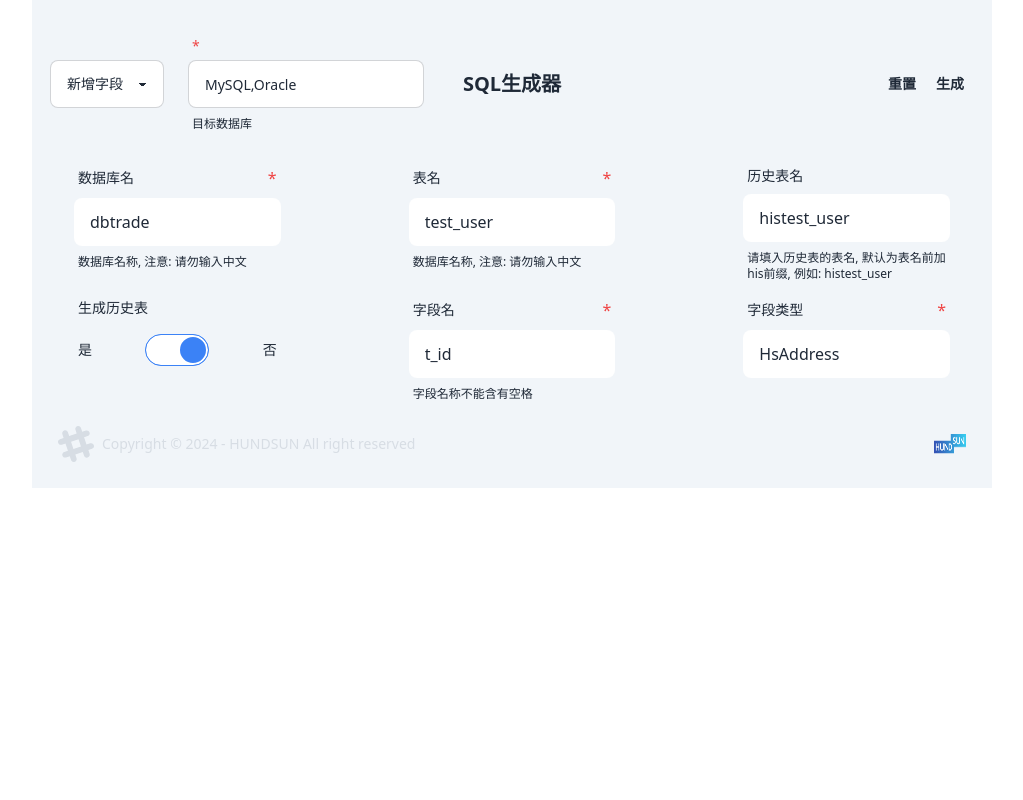
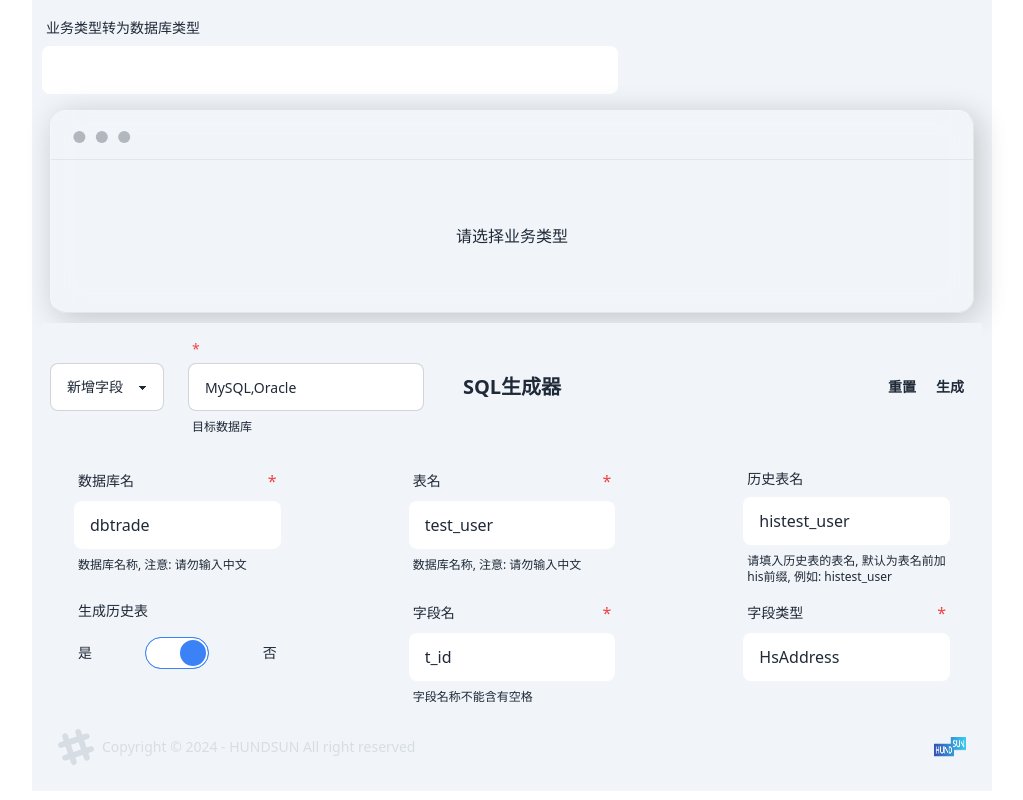
Before and after one commit to HikawaLee/sql-convert-main, a Vue app: page / in a window 1280 px wide. Shown: the whole page, without its empty margins (128-1151 px from the left). Built offline with nearby package versions, Linux system fonts and the light colour scheme.

Commit message:
:chore: 添加数据类型转换页面，临时使用

```diff
--- a/src/App.vue
+++ b/src/App.vue
@@ -1,14 +1,18 @@
 <script setup>
 import Main from './views/Main.vue';
 import logo from './assets/logo.gif'
+import TmpTypeConvert from "@/components/TmpTypeConvert.vue";
 </script>
 
 <template>
 
 
 
+  <div class="p-2.5 w-3/4 bg-slate-100 mx-auto min-w-96 min-h-full relative flex-col">
 
-  <div class="p-2.5 w-3/4 bg-slate-100 mx-auto min-w-96 min-h-full relative flex-col">
+    <TmpTypeConvert/>
+
+
     <Main/>
 
 
--- /dev/null
+++ b/src/components/TmpTypeConvert.vue
@@ -0,0 +1,65 @@
+<script setup>
+
+import { ref } from 'vue'
+import TypeOptions from '@/scripts/dataType_mapping.js'
+import bizOptions from "@/scripts/dataType_mapping.js";
+import {getType} from "@/scripts/mysql_func.js";
+const options = ref([])
+for (let key in TypeOptions) {
+  options.value.push(key)
+}
+const singleAns = ref('')
+
+
+const mysqlType = computed(() => {
+  if(singleAns.value === '') {
+    return ''
+  }
+  const {stdType, length, precision} = bizOptions[singleAns.value]
+  return getType(stdType, length, precision)
+})
+
+
+const updateConfig = () => {
+
+}
+
+
+</script>
+
+<template>
+  <div  class="form-control w-full max-w-xl [&::-webkit-calendar-picker-indicator]:opacity-0">
+    <label class="form-control w-full max-w-xl">
+      <div class="label">
+        <span class="label-text">业务类型转为数据库类型</span>
+      </div>
+      <input class="input input-bordered border-0"
+             list="HeadlineActArtist"
+             id="HeadlineAct"
+             v-model.trim="singleAns" @change="updateConfig"/>
+      <datalist name="HeadlineAct" id="HeadlineActArtist">
+        <template v-for="(val, index) in options" :key="index">
+          <option :value=val>{{ val }}</option>
+        </template>
+      </datalist>
+
+
+    </label>
+  </div>
+
+  <div class="mockup-window border border-base-300 m-2 mt-4 bg-transparent" style="background: rgba(255,255,255,0.05); backdrop-filter: blur(15px);
+              border-top: 1px solid rgba(255, 255, 255, 0.2); border-left: 1px solid rgba(255, 255, 255, 0.2);
+    box-shadow: 5px 5px 30px rgba(0,0,0,0.2)">
+    <div class="flex justify-center px-4 py-16 border-t border-base-300">
+      {{mysqlType === '' ? '请选择业务类型' : mysqlType}}
+    </div>
+  </div>
+
+
+</template>
+
+
+
+<style scoped>
+
+</style>
--- a/src/scripts/mysql_func.js
+++ b/src/scripts/mysql_func.js
@@ -403,7 +403,7 @@ function generateModifyPrimaryKeySQL(inputData, opts = {}) {
  * @param {number} P 表示有效位数的精度。 P 的范围是 1 到 65
  * @return {string} 返回 MySQL 的类型
  */
-function getType(type, L = dbConf.mysqlDecimalP, P = dbConf.mysqlDecimalD) {
+export function getType(type, L = dbConf.mysqlDecimalP, P = dbConf.mysqlDecimalD) {
     L = parseInt(L);
     P = parseInt(P);
     // 参数校验
```
